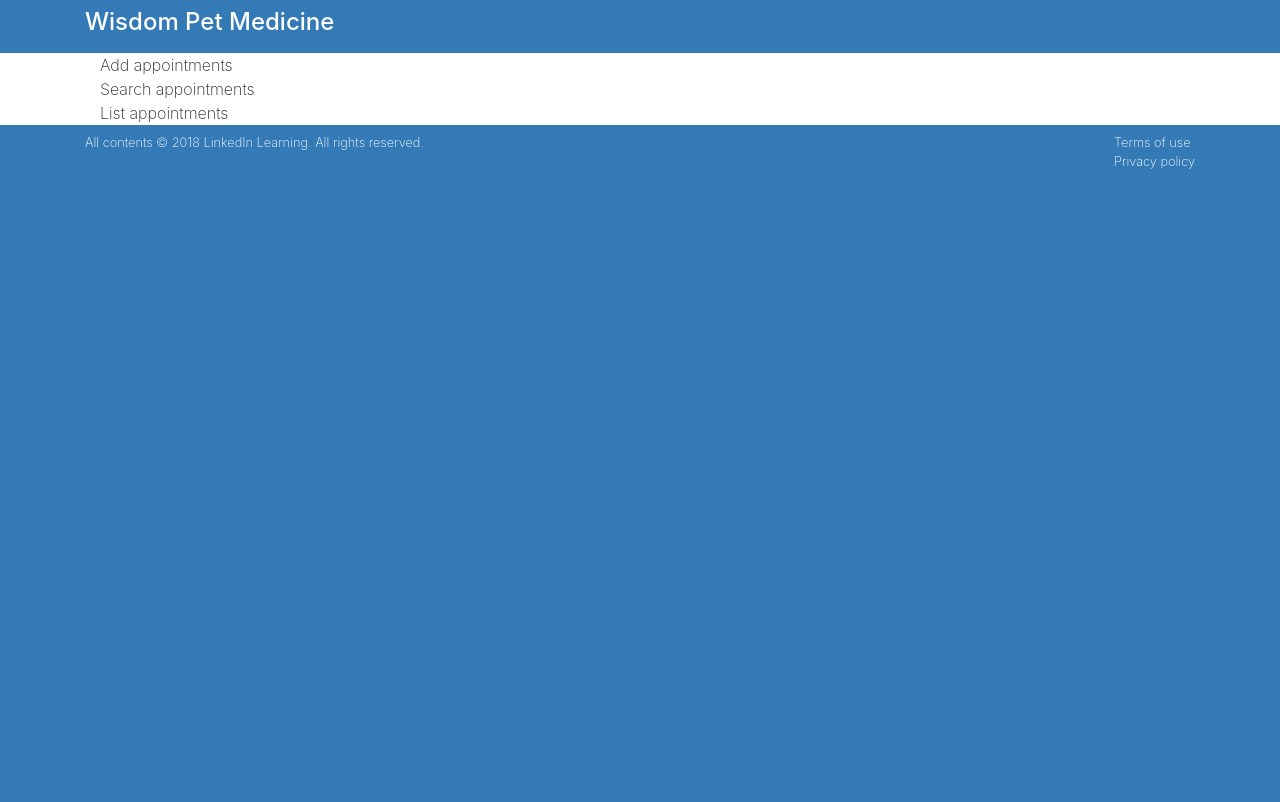
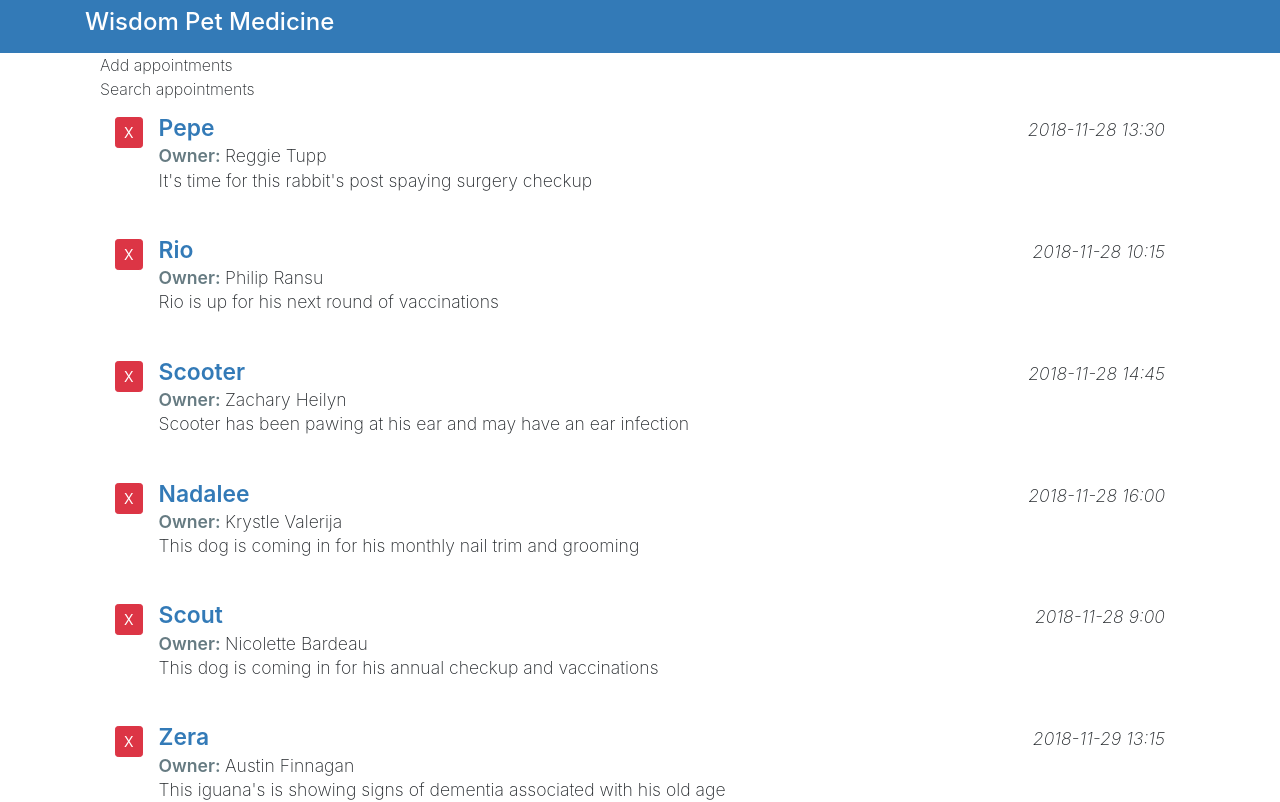
Before and after one commit to johnLexicon/react-interface, a React (Create React App) app: page / in a window 1280 px wide. Shown: the top 802 px of the page. Built offline with nearby package versions, Linux system fonts and the light colour scheme.

Commit message:
Added list appointments functionality.

```diff
--- a/src/components/App.js
+++ b/src/components/App.js
@@ -1,9 +1,33 @@
+import React, { Component } from 'react';
 import '../css/App.css';
 import AddAppointments from './AddAppointments';
 import ListAppointments from './ListAppointments';
 import SearchAppointments from './SearchAppointments';
 
-function App() {
+class App extends Component {
+  constructor() {
+    super();
+    this.state = {
+      appointments: [],
+      lastIndex: 0,
+    };
+  }
+
+  componentDidMount() {
+    fetch('./data.json')
+      .then((response) => response.json())
+      .then((result) => {
+        this.setState({
+          appointments: result.map((a) => {
+            a.aptId = this.state.lastIndex;
+            this.setState({ lastIndex: this.state.lastIndex + 1 });
+            return a;
+          }),
+        });
+      });
+  }
+
+  render() {
     return (
       <main className="page bg-white" id="petratings">
         <div className="container">
@@ -12,7 +36,7 @@
               <div className="container">
                 <AddAppointments />
                 <SearchAppointments />
-              <ListAppointments />
+                <ListAppointments appointments={this.state.appointments} />
               </div>
             </div>
           </div>
@@ -20,5 +44,6 @@
       </main>
     );
   }
+}
 
 export default App;
--- /dev/null
+++ b/src/components/Appointment.js
@@ -0,0 +1,31 @@
+import React, { Component } from 'react';
+
+class Appointment extends Component {
+  render() {
+    const { appointment } = this.props;
+    return (
+      <div className="appointment-list item-list mb-3">
+        <div className="pet-item col media py-3">
+          <div className="mr-3">
+            <button className="pet-delete btn btn-sm btn-danger">X</button>
+          </div>
+
+          <div className="pet-info media-body">
+            <div className="pet-head d-flex">
+              <span className="pet-name">{appointment.petName}</span>
+              <span className="apt-date ml-auto">{appointment.aptDate}</span>
+            </div>
+
+            <div className="owner-name">
+              <span className="label-item">Owner: </span>
+              <span>{appointment.ownerName}</span>
+            </div>
+            <div className="apt-notes">{appointment.aptNotes}</div>
+          </div>
+        </div>
+      </div>
+    );
+  }
+}
+
+export default Appointment;
--- a/src/components/ListAppointments.js
+++ b/src/components/ListAppointments.js
@@ -1,9 +1,18 @@
-import React, { Component } from 'react'
+import React, { Component } from 'react';
+import App from './App';
+import Appointment from './Appointment';
 
 class ListAppointments extends Component {
-    render() {
-        return <div>List appointments</div>
-    }
+  render() {
+    const { appointments } = this.props;
+    return (
+      <div>
+        {appointments.map((item) => (
+          <Appointment appointment={item} key={item.aptId} />
+        ))}
+      </div>
+    );
+  }
 }
 
-export default ListAppointments
+export default ListAppointments;
--- a/src/css/App.css
+++ b/src/css/App.css
@@ -1,38 +1,46 @@
-.App {
-  text-align: center;
+
+.add-appointment .card-body {
+  display: none;
 }
 
-.App-logo {
-  height: 40vmin;
-  pointer-events: none;
+.apt-addheading {
+  cursor: pointer;
+  user-select: none;
 }
 
-@media (prefers-reduced-motion: no-preference) {
-  .App-logo {
-    animation: App-logo-spin infinite 20s linear;
-  }
+.appointment-list {
+  font-size: 1.1em;
 }
 
-.App-header {
-  background-color: #282c34;
-  min-height: 100vh;
-  display: flex;
-  flex-direction: column;
-  align-items: center;
-  justify-content: center;
-  font-size: calc(10px + 2vmin);
-  color: white;
+.appointment-list .pet-item {
+  border-bottom: 1px dotted gray;
 }
 
-.App-link {
-  color: #61dafb;
+.appointment-list .pet-item:last-child {
+  border-bottom: none;
 }
 
-@keyframes App-logo-spin {
-  from {
-    transform: rotate(0deg);
-  }
-  to {
-    transform: rotate(360deg);
-  }
+.appointment-list .pet-name {
+  font-weight: 600;
+  color: #337ab7;
+  font-size: 1.3em;
+  line-height: 100%;
 }
+
+.appointment-list .label-item {
+  font-weight: 600;
+  color: #667b82;
+}
+
+.appointment-list .apt-date {
+  font-style: italic;
+}
+
+.appointment-list .apt-notes {
+  line-height: 120%;
+}
+
+.dropdown-item.active,
+.dropdown-item:active {
+  background-color: #a9aeb2;
+}
```
Also changed, not shown: 1 other file (tests, documents, lock files or other folders). Lines whose indentation alone changed are shown as unchanged.
